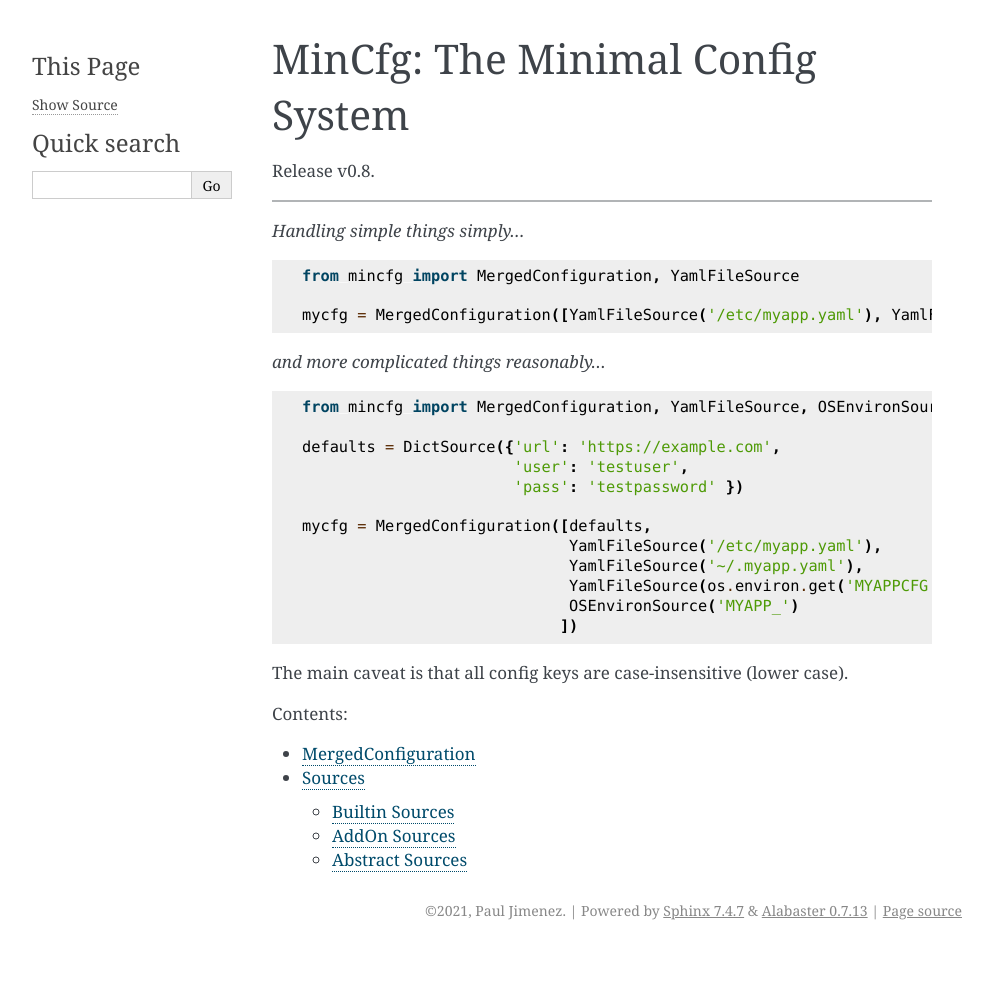
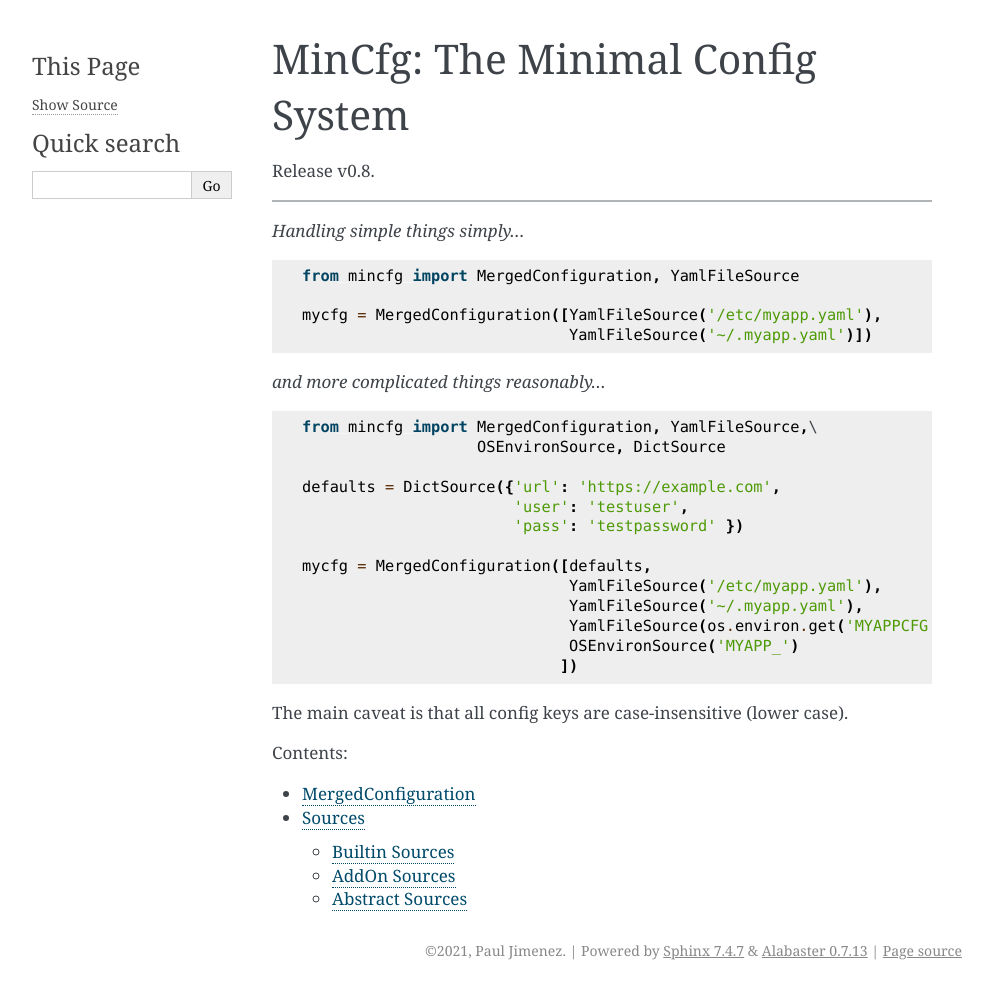
Before and after one commit to pjz/mincfg, a Sphinx documentation site: the page built from docs/index.rst, in a window 1280 px wide. Shown: the whole page, without its empty margins (148-1141 px from the left). Built offline with Sphinx 7.4.7, drawn with Linux system fonts in a browser that asks for light colours; before the commit the page ends 950 px from its top, so only the background shows below that.

Commit message:
wrap doc examples

```diff
--- a/docs/index.rst
+++ b/docs/index.rst
@@ -23,13 +23,15 @@ Release v\ |version|.
 
     from mincfg import MergedConfiguration, YamlFileSource
 
-    mycfg = MergedConfiguration([YamlFileSource('/etc/myapp.yaml'), YamlFileSource('~/.myapp.yaml')])
+    mycfg = MergedConfiguration([YamlFileSource('/etc/myapp.yaml'),
+                                 YamlFileSource('~/.myapp.yaml')])
 
 *and more complicated things reasonably...*
 
 .. code-block:: python
 
-    from mincfg import MergedConfiguration, YamlFileSource, OSEnvironSource, DictSource
+    from mincfg import MergedConfiguration, YamlFileSource,\
+                       OSEnvironSource, DictSource
 
     defaults = DictSource({'url': 'https://example.com',
                            'user': 'testuser',
```
